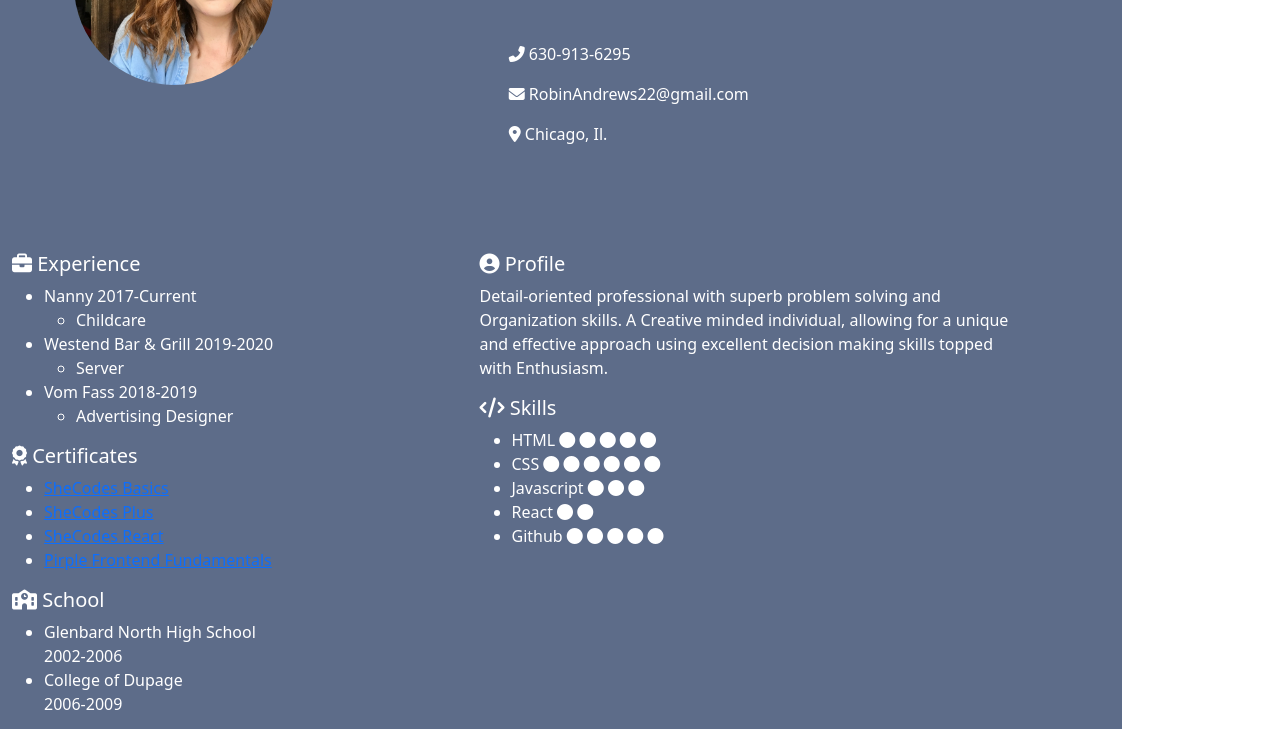
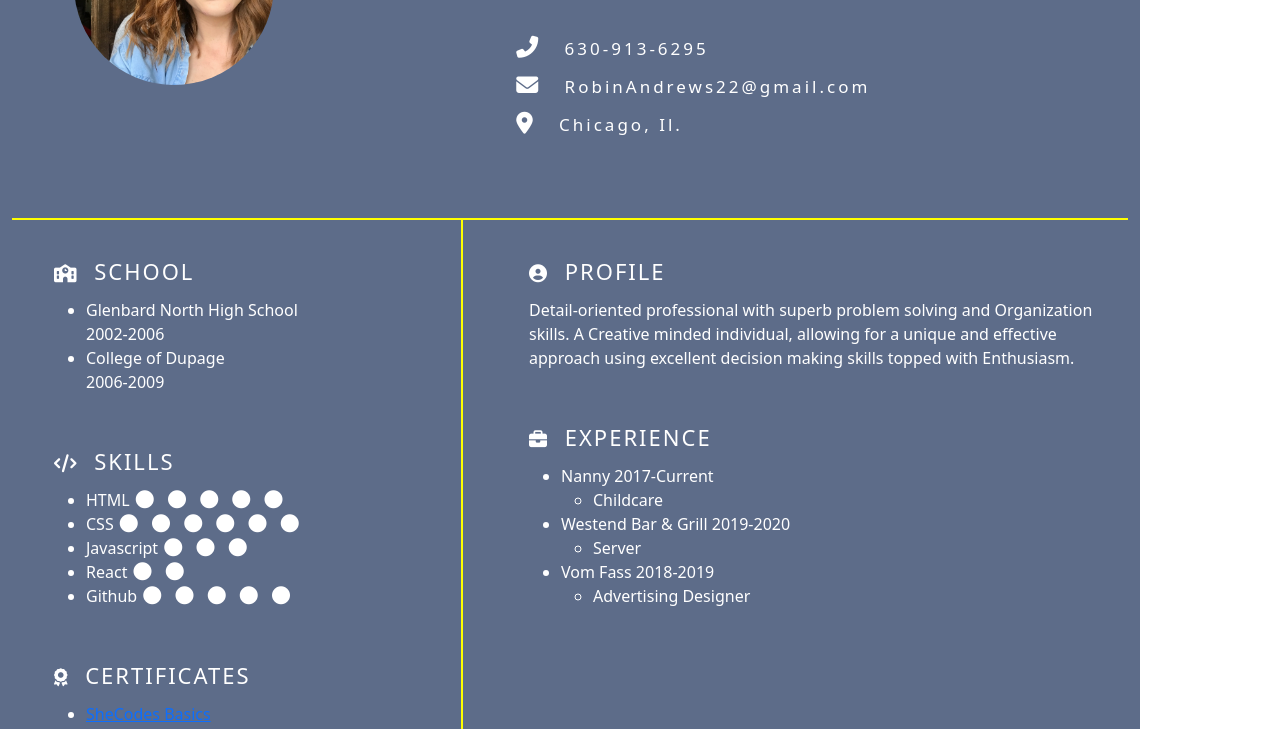
Before and after one commit to ARobin2288/Robin-Andrews-Resume, a plain HTML site: page index.html in a window 1280 px wide. Shown: the part 197-926 px from the top of the page. Drawn offline with nearby package versions, Linux system fonts and the light colour scheme.

Commit message:
rearranged HTML and more css

```diff
--- a/index.html
+++ b/index.html
@@ -17,54 +17,74 @@
         <div class="col-5">
           <img src="style/RobinProfile.jpg" alt="Profile shot of Robin">
         </div>
-        <div class="col-6">
+        <div class="col-7">
           <div class="header">
             <h1>Robin Andrews</h1>
             <h3>Frontend Web Developer</h3>
           </div>
           <div class="myInfo">
-            <p>
+            <div>
               <i class="fas fa-phone-alt"></i>
-              630-913-6295
-            </p>
-            <p>
+              <span>630-913-6295</span>
+            </div>
+            <div>
               <i class="fas fa-envelope"></i>
-              RobinAndrews22@gmail.com
-            </p>
-            <p>
+              <span>RobinAndrews22@gmail.com</span>
+            </div>
+            <div>
               <i class="fas fa-map-marker-alt"></i>
-              Chicago, Il.
-            </p>
+              <span>Chicago, Il.</span>
             </div>
           </div>
-        <div class="col-1" id="yellow">
         </div>
       </div>
     </div>
     <div id="middle">
       <div class="row">
         <div class="col-5">
-          <div class="experience">
+          <div class="leftSide">
+            <div class="school mid">
               <h5>
-              <i class="fas fa-briefcase"></i>
-              Experience
+                <i class="fas fa-school"></i>
+                School
               </h5>
               <ul>
-              <li>Nanny <span>2017-Current</span></li>
-                <ul>
-                  <li>Childcare</li>
-                </ul>
-              <li>Westend Bar & Grill <span>2019-2020</span></li>
-                <ul>
-                  <li>Server</li>
-                </ul>
-              <li>Vom Fass <span>2018-2019</span></li>
-                <ul>
-                  <li>Advertising Designer</li>
-                </ul>
+                <li>
+                  Glenbard North High School
+                  </br>
+                  2002-2006
+                </li>
+                <li>
+                  College of Dupage
+                  </br>
+                  2006-2009
+                </li>
               </ul>
             </div>
-          <div class="certificates">
+            <div class="skills mid">
+              <h5>
+                <i class="fas fa-code"></i>
+                Skills
+              </h5>
+              <ul>
+                <li>
+                  HTML <span><i class="fas fa-circle"></i> <i class="fas fa-circle"></i> <i class="fas fa-circle"></i> <i class="fas fa-circle"></i> <i class="fas fa-circle"></i></span>
+                </li>
+                <li>
+                  CSS <span><i class="fas fa-circle"></i> <i class="fas fa-circle"></i> <i class="fas fa-circle"></i> <i class="fas fa-circle"></i> <i class="fas fa-circle"></i> <i class="fas fa-circle"></i></span>
+                </li>
+                <li>
+                  Javascript <span><i class="fas fa-circle"></i> <i class="fas fa-circle"></i> <i class="fas fa-circle"></i></span>
+                </li>
+                <li>
+                  React <span><i class="fas fa-circle"></i> <i class="fas fa-circle"></i></span>
+                </li>
+                <li>
+                  Github <span><i class="fas fa-circle"></i> <i class="fas fa-circle"></i> <i class="fas fa-circle"></i> <i class="fas fa-circle"></i> <i class="fas fa-circle"></i></span>
+                </li>
+              </ul>
+            </div>
+            <div class="certificates mid">
               <h5>
                 <i class="fas fa-award"></i>
                 Certificates
@@ -92,27 +112,11 @@
                 </li>
               </ul>
             </div>
-          <div class="school">
-            <h5>
-              <i class="fas fa-school"></i>
-              School
-            </h5>
-            <ul>
-              <li>
-                Glenbard North High School
-                </br>
-                2002-2006
-              </li>
-              <li>
-                College of Dupage
-                </br>
-                2006-2009
-              </li>
-            </ul>
           </div>
         </div>
-        <div class="col-6">
-          <div class="profile">
+        <div class="col-7">
+          <div class="rightSide">
+            <div class="profile mid">
               <h5>
                 <i class="fas fa-user-circle"></i>
                 Profile
@@ -123,37 +127,31 @@
                 excellent decision making skills topped with Enthusiasm.
               </p>
             </div>
-          <div class="skills">
+            <div class="experience mid">
               <h5>
-              <i class="fas fa-code"></i>
-              Skills
+                <i class="fas fa-briefcase"></i>
+                Experience
               </h5>
               <ul>
-              <li>
-                HTML <span><i class="fas fa-circle"></i> <i class="fas fa-circle"></i> <i class="fas fa-circle"></i> <i class="fas fa-circle"></i> <i class="fas fa-circle"></i></span>
-              </li>
-              <li>
-                CSS <span><i class="fas fa-circle"></i> <i class="fas fa-circle"></i> <i class="fas fa-circle"></i> <i class="fas fa-circle"></i> <i class="fas fa-circle"></i> <i class="fas fa-circle"></i></span>
-              </li>
-              <li>
-                Javascript <span><i class="fas fa-circle"></i> <i class="fas fa-circle"></i> <i class="fas fa-circle"></i></span>
-              </li>
-              <li>
-                React <span><i class="fas fa-circle"></i> <i class="fas fa-circle"></i></span>
-              </li>
-              <li>
-                Github <span><i class="fas fa-circle"></i> <i class="fas fa-circle"></i> <i class="fas fa-circle"></i> <i class="fas fa-circle"></i> <i class="fas fa-circle"></i></span>
-              </li>
+                <li>Nanny <span>2017-Current</span></li>
+                  <ul>
+                    <li>Childcare</li>
+                  </ul>
+                <li>Westend Bar & Grill <span>2019-2020</span></li>
+                  <ul>
+                    <li>Server</li>
+                  </ul>
+                <li>Vom Fass <span>2018-2019</span></li>
+                  <ul>
+                    <li>Advertising Designer</li>
+                  </ul>
               </ul>
             </div>
           </div>
-        <div class="col-1" id="yellow">
         </div>
       </div>
     </div>
     <div id="bottom">
-      <div class="row">
-        <div class="col-11">
       <span class="instagram">
         <i class="fab fa-instagram"></i>
         <a href="https://www.instagram.com/creative.duality/?hl=en" target="_blank">/creative.duality</a>
@@ -167,11 +165,6 @@
         <a href="https://www.linkedin.com/in/robincandrews/" target="_blank">/robincandrews</a>
       </span>
     </div>
-        <div class="col-1" id="yellow">
-        </div>
-      </div>
-
-    </div>
   </div>
 </body>
 </html>
--- a/style/style.css
+++ b/style/style.css
@@ -10,10 +10,8 @@ body {
     min-width: 1100px;
     color: white;
     display: block;
-    border-right: 18px solid;
+
 }
-
-
 
 #top {
     margin: 0 auto;
@@ -43,8 +41,48 @@ h1 {
 }
 
 .myInfo {
-    padding: 22px 0px;
+    padding: 8px 0px;
+    letter-spacing: 3px;
+    font-size: 17px;
 }
+
+.myInfo i {
+    padding-right: 16px;
+    font-size: 22px;
+    line-height: 38px;
+}
+
+#middle {
+    border-top: 2px solid yellow;
+    border-bottom: 2px solid yellow;
+}
+
+#middle h5 {
+    font-size: 22px;
+    line-height: 38px;
+    letter-spacing: 2px;
+    text-transform: uppercase;
+}
+
+#middle .mid {
+    padding: 32px 0px 0px 42px;
+}
+
+#middle i {
+    font-size: 18px;
+    padding-right: 8px;
+}
+
+.leftSide {
+    border-right: 2px solid yellow;
+}
+
+span i {
+    padding: 0px 2px;
+}
+
+
+
 
 
 
```
Lines whose indentation alone changed are shown as unchanged.
